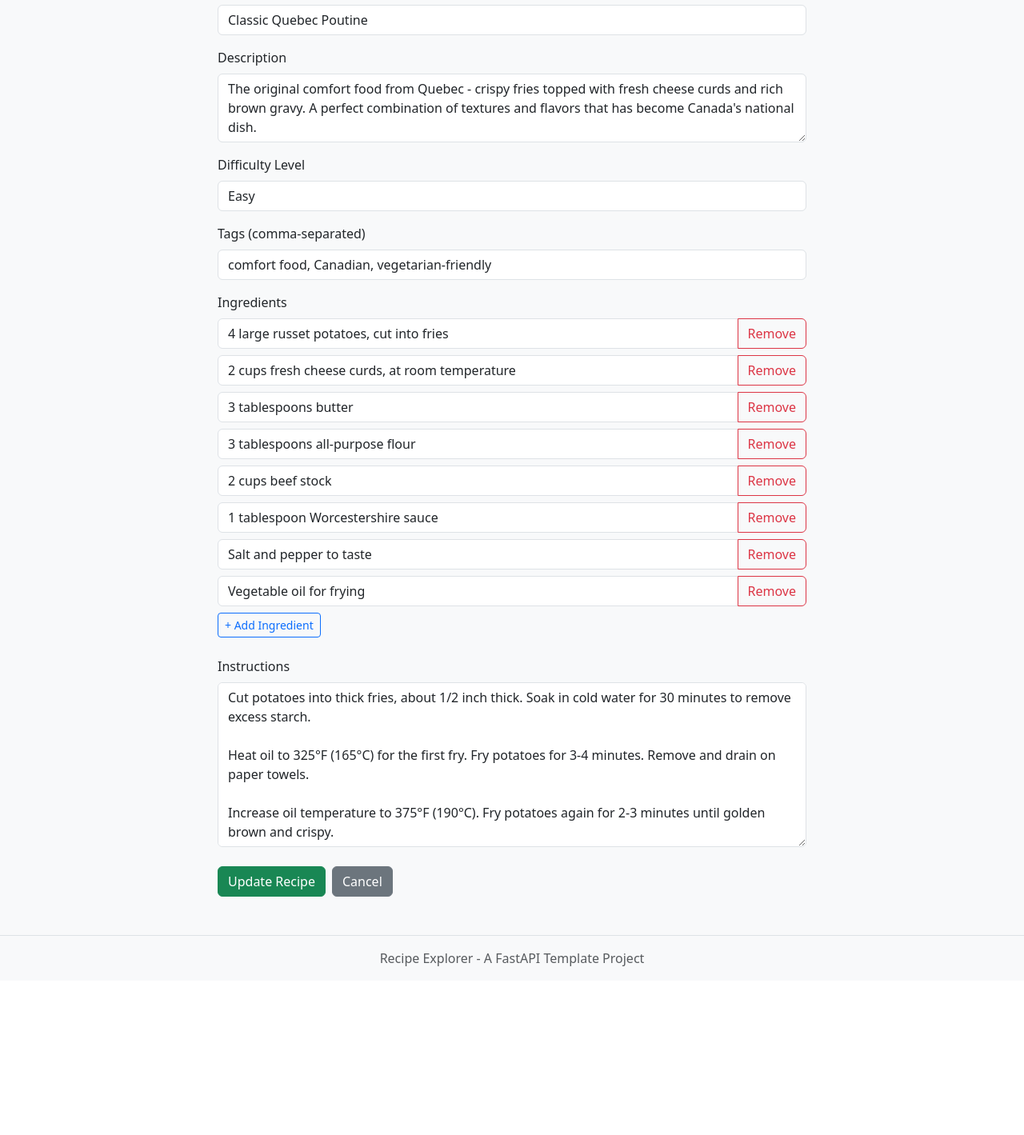
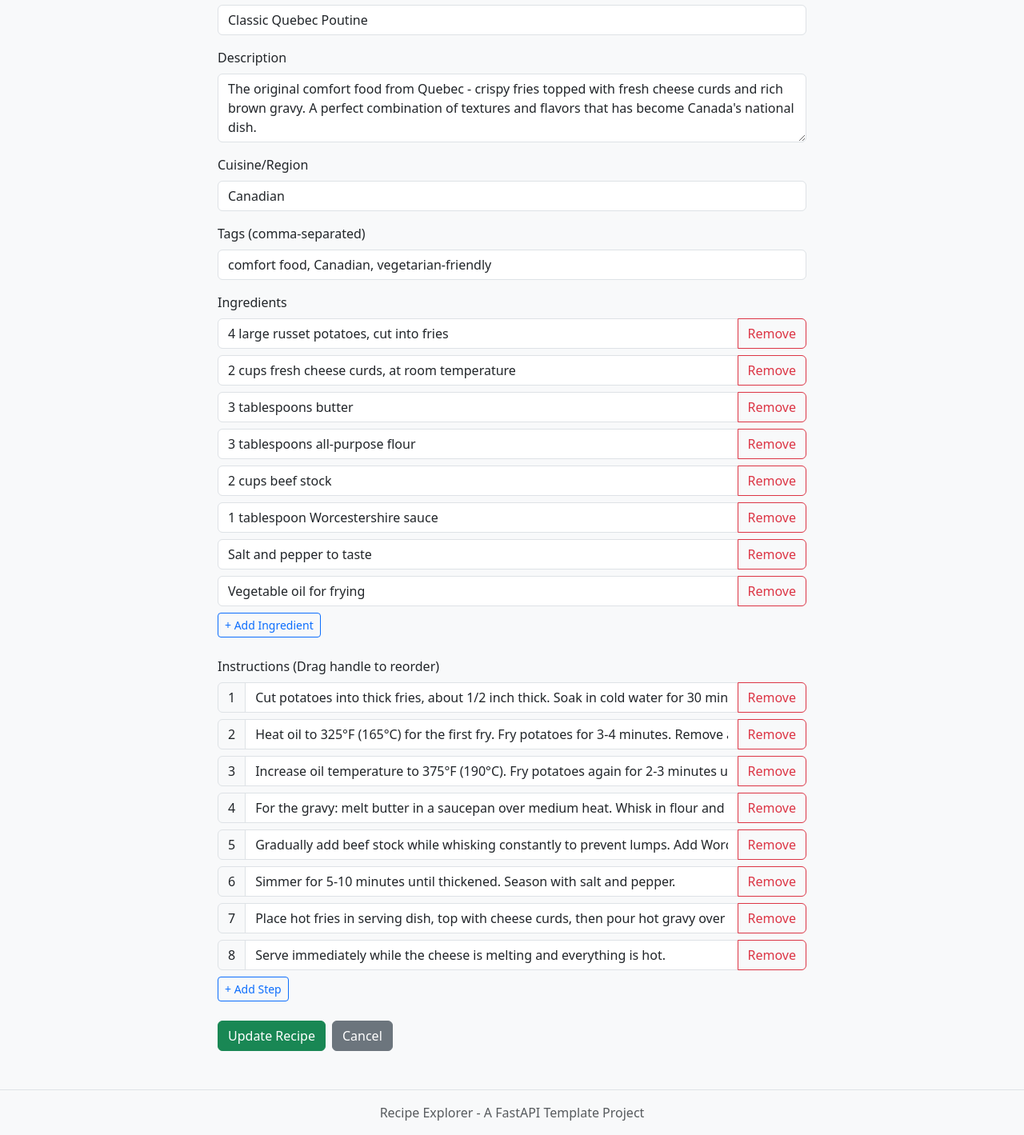
Before and after one commit to mynextproject-portfolio/recipe-explorer-ifelsebetter, a FastAPI app: page /recipes/poutine-canada-001/edit in a window 1280 px wide. Shown: the part 202-1621 px from the top of the page at 80% size. Before the commit the page ends 1410 px from the top, so only its background shows below. Run offline with FastAPI, Linux system fonts and the light colour scheme.

Commit message:
feat: replace difficulty field with cuisine and implement reorderable instruction steps in recipe form

```diff
--- a/app/templates/base.html
+++ b/app/templates/base.html
@@ -57,6 +57,7 @@
     </footer>
 
     <script src="https://cdn.jsdelivr.net/npm/bootstrap@5.3.2/dist/js/bootstrap.bundle.min.js"></script>
+    <script src="https://cdn.jsdelivr.net/npm/sortablejs@latest/Sortable.min.js"></script>
     <script src="{{ url_for('static', path='/js/form.js') }}"></script>
     {% block scripts %}{% endblock %}
 </body>
--- a/app/templates/index.html
+++ b/app/templates/index.html
@@ -47,7 +47,7 @@
                     <p class="card-text">{{ recipe.description[:100] }}{% if recipe.description|length > 100 %}...{% endif %}</p>
                     <div class="mb-2">
                         <small class="text-muted">
-                            <strong>Difficulty:</strong> <span class="badge bg-{% if recipe.difficulty == 'Easy' %}success{% elif recipe.difficulty == 'Medium' %}warning{% else %}danger{% endif %}">{{ recipe.difficulty }}</span>
+                            <strong>Cuisine:</strong> <span class="badge bg-info">{{ recipe.cuisine }}</span>
                         </small>
                     </div>
                     {% if recipe.tags %}
--- a/app/templates/recipe_form.html
+++ b/app/templates/recipe_form.html
@@ -35,13 +35,9 @@
             </div>
 
             <div class="mb-3">
-                <label for="difficulty" class="form-label">Difficulty Level</label>
-                <select class="form-control" id="difficulty" name="difficulty" required>
-                    <option value="">Select difficulty</option>
-                    <option value="Easy" {% if recipe and recipe.difficulty == 'Easy' %}selected{% endif %}>Easy</option>
-                    <option value="Medium" {% if recipe and recipe.difficulty == 'Medium' %}selected{% endif %}>Medium</option>
-                    <option value="Hard" {% if recipe and recipe.difficulty == 'Hard' %}selected{% endif %}>Hard</option>
-                </select>
+                <label for="cuisine" class="form-label">Cuisine/Region</label>
+                <input type="text" class="form-control" id="cuisine" name="cuisine"
+                       value="{% if recipe %}{{ recipe.cuisine }}{% else %}Global{% endif %}" required>
             </div>
 
             <div class="mb-3">
@@ -84,9 +80,35 @@
 
             <!-- Instructions Section -->
             <div class="mb-4">
-                <label for="instructions" class="form-label">Instructions</label>
-                <textarea class="form-control" id="instructions" name="instructions" rows="8" required
-                          placeholder="Enter complete cooking instructions...">{% if recipe %}{{ recipe.instructions }}{% endif %}</textarea>
+                <label class="form-label">Instructions (Drag handle to reorder)</label>
+                <div id="instructions-container">
+                    {% if recipe and recipe.instructions %}
+                        {% for instruction in recipe.instructions %}
+                        <div class="instruction-item mb-2">
+                            <div class="input-group">
+                                <span class="input-group-text drag-handle" style="cursor: grab;">☰</span>
+                                <input type="text" class="form-control instruction-input"
+                                       value="{{ instruction }}" required>
+                                <button type="button" class="btn btn-outline-danger remove-instruction">Remove</button>
+                            </div>
+                        </div>
+                        {% endfor %}
+                    {% else %}
+                        <div class="instruction-item mb-2">
+                            <div class="input-group">
+                                <span class="input-group-text drag-handle" style="cursor: grab;">☰</span>
+                                <input type="text" class="form-control instruction-input"
+                                       placeholder="Enter instruction step..." required>
+                                <button type="button" class="btn btn-outline-danger remove-instruction">Remove</button>
+                            </div>
+                        </div>
+                    {% endif %}
+                </div>
+                <button type="button" id="add-instruction" class="btn btn-outline-primary btn-sm">
+                    + Add Step
+                </button>
+                <!-- Hidden textarea to submit instructions -->
+                <textarea name="instructions" id="instructions-data" style="display: none;"></textarea>
             </div>
 
             <!-- Submit Buttons -->
@@ -104,6 +126,68 @@
 
 {% block scripts %}
 <script>
+// Initialize SortableJS on the instructions container
+if (typeof Sortable !== 'undefined') {
+    new Sortable(document.getElementById('instructions-container'), {
+        handle: '.drag-handle',
+        animation: 150,
+        ghostClass: 'bg-light'
+    });
+}
+
+// Add Ingredient
+document.getElementById('add-ingredient').addEventListener('click', function() {
+    const container = document.getElementById('ingredients-container');
+    const template = `
+        <div class="ingredient-item mb-2">
+            <div class="input-group">
+                <input type="text" class="form-control ingredient-input" placeholder="Enter ingredient..." required>
+                <button type="button" class="btn btn-outline-danger remove-ingredient">Remove</button>
+            </div>
+        </div>
+    `;
+    container.insertAdjacentHTML('beforeend', template);
+});
+
+// Remove Ingredient
+document.getElementById('ingredients-container').addEventListener('click', function(e) {
+    if (e.target.classList.contains('remove-ingredient')) {
+        const items = this.querySelectorAll('.ingredient-item');
+        if (items.length > 1) {
+            e.target.closest('.ingredient-item').remove();
+        } else {
+            alert('Recipe must have at least one ingredient');
+        }
+    }
+});
+
+// Add Instruction
+document.getElementById('add-instruction').addEventListener('click', function() {
+    const container = document.getElementById('instructions-container');
+    const template = `
+        <div class="instruction-item mb-2">
+            <div class="input-group">
+                <span class="input-group-text drag-handle" style="cursor: grab;">☰</span>
+                <input type="text" class="form-control instruction-input" placeholder="Enter instruction step..." required>
+                <button type="button" class="btn btn-outline-danger remove-instruction">Remove</button>
+            </div>
+        </div>
+    `;
+    container.insertAdjacentHTML('beforeend', template);
+});
+
+// Remove Instruction
+document.getElementById('instructions-container').addEventListener('click', function(e) {
+    if (e.target.classList.contains('remove-instruction')) {
+        const items = this.querySelectorAll('.instruction-item');
+        if (items.length > 1) {
+            e.target.closest('.instruction-item').remove();
+        } else {
+            alert('Recipe must have at least one instruction step');
+        }
+    }
+});
+
 // Form submission handler to collect dynamic fields
 document.querySelector('form').addEventListener('submit', function(e) {
     // Collect ingredients
@@ -114,6 +198,15 @@
         }
     });
     document.getElementById('ingredients-data').value = ingredients.join('\n');
+
+    // Collect instructions
+    const instructions = [];
+    document.querySelectorAll('.instruction-input').forEach(input => {
+        if (input.value.trim()) {
+            instructions.push(input.value.trim());
+        }
+    });
+    document.getElementById('instructions-data').value = instructions.join('\n');
 });
 </script>
 {% endblock %}
```
Also changed, not shown: app/models.py (+6 -11 lines), app/routes/pages.py (+12 -10 lines), app/templates/recipe_detail.html (+13 -6 lines), sample-recipes.json (+37 -6 lines), tests/conftest.py (+2 -2 lines).
